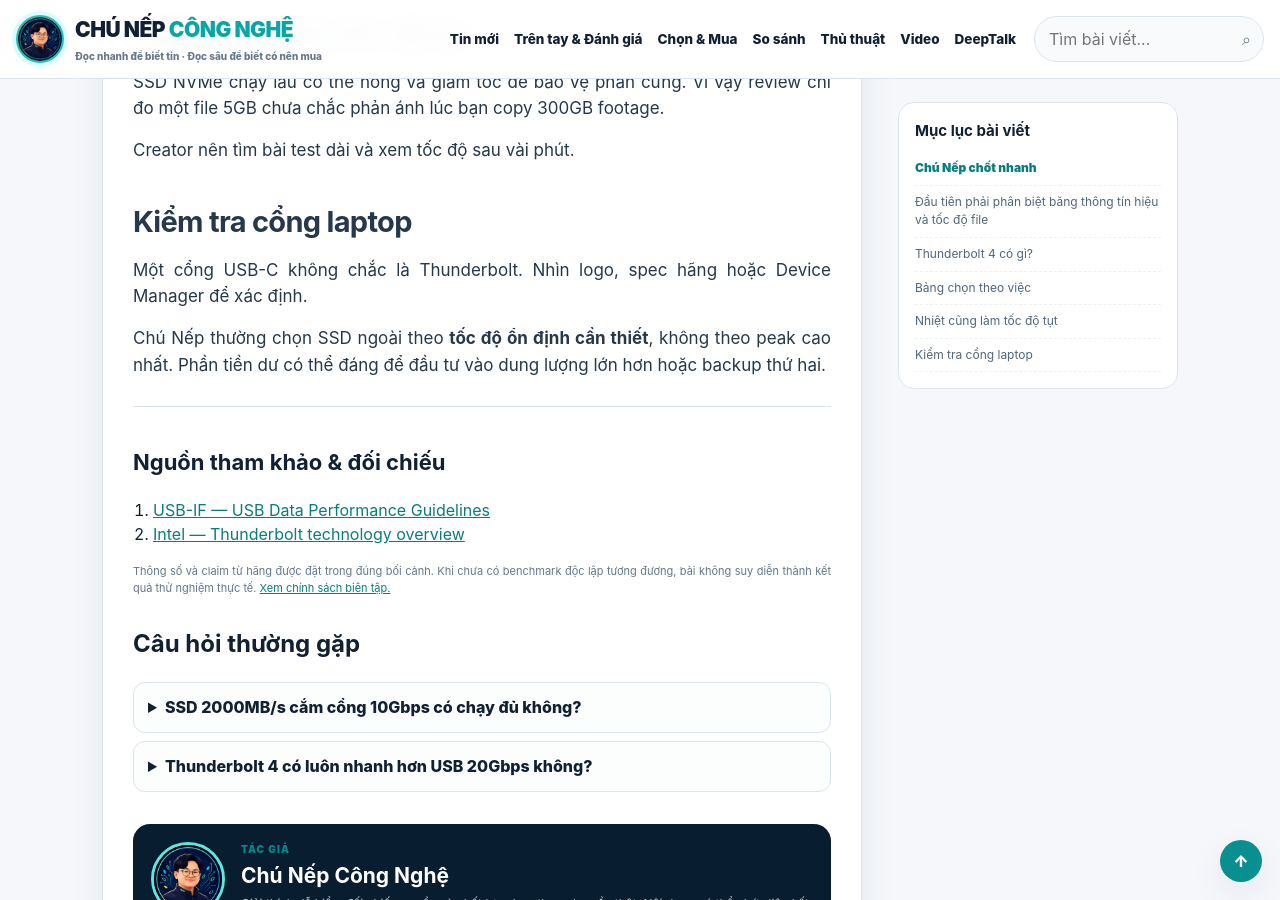
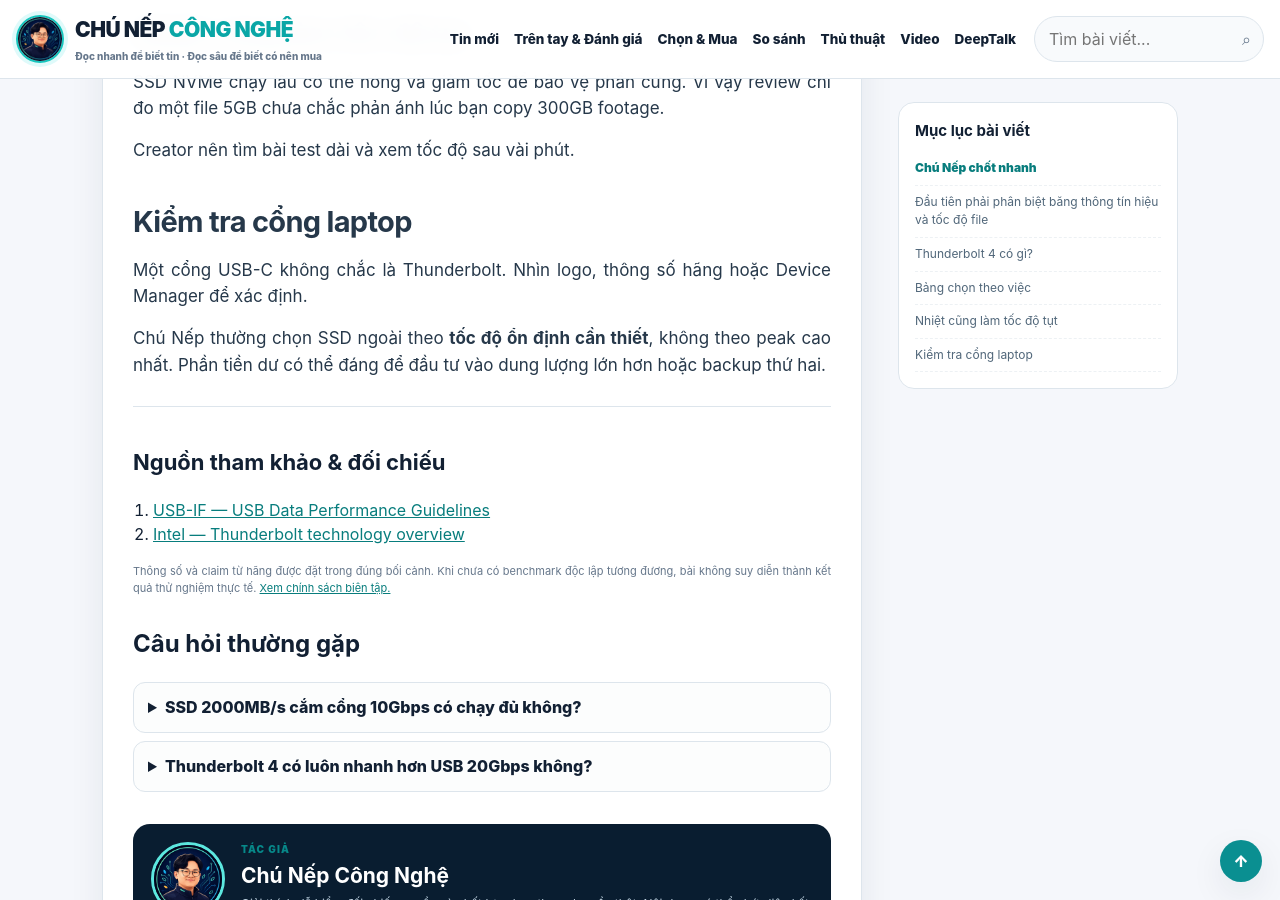
Before and after one commit to chunepcongnghe/chunepcongnghe.github.io, a Jekyll site: the page built from _posts/2026-08-23-ssd-ngoai-usb-10-20gbps-thunderbolt-4-creator.md, in a window 1280 px wide and 900 px high, scrolled down 2978 px. Built offline with Jekyll 4.4.1, drawn with Linux system fonts in a browser that asks for light colours.

```diff
--- a/_posts/2026-08-23-ssd-ngoai-usb-10-20gbps-thunderbolt-4-creator.md
+++ b/_posts/2026-08-23-ssd-ngoai-usb-10-20gbps-thunderbolt-4-creator.md
@@ -85,6 +85,6 @@ Creator nên tìm bài test dài và xem tốc độ sau vài phút.
 
 ## Kiểm tra cổng laptop
 
-Một cổng USB-C không chắc là Thunderbolt. Nhìn logo, spec hãng hoặc Device Manager để xác định.
+Một cổng USB-C không chắc là Thunderbolt. Nhìn logo, thông số hãng hoặc Device Manager để xác định.
 
 Chú Nếp thường chọn SSD ngoài theo **tốc độ ổn định cần thiết**, không theo peak cao nhất. Phần tiền dư có thể đáng để đầu tư vào dung lượng lớn hơn hoặc backup thứ hai.
```
Also changed, not shown: _posts/2026-08-23-deeptalk-ten-chip-laptop-ngay-cang-roi-nen-nhin-gi.md (+1 -1 lines), _posts/2026-08-23-laptop-2-in-1-vs-laptop-thuong-co-dang.md (+1 -1 lines), _posts/2026-08-23-tgp-gpu-laptop-la-gi-cung-rtx-khac-hieu-nang.md (+1 -1 lines).
